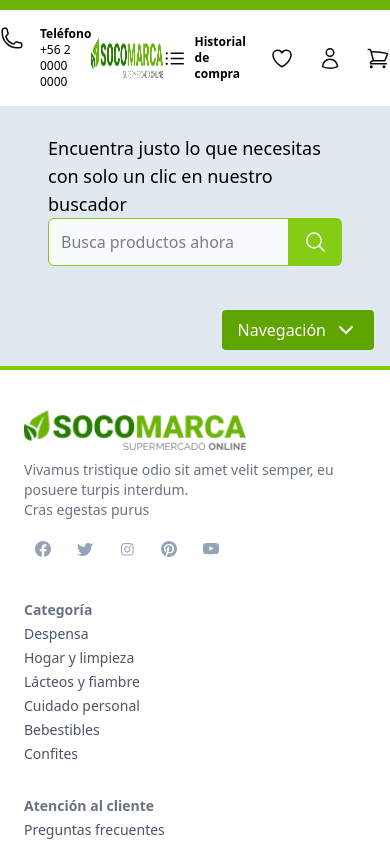
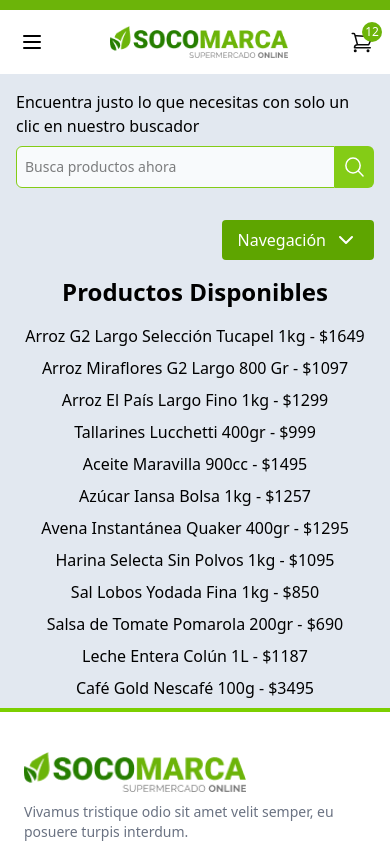
Before and after one commit to Ideas-Digitales/socomarca-frontend, a Next.js app: page / in a window 390 px wide. Shown: the top 844 px of the page. Built offline with nearby package versions, Linux system fonts and the light colour scheme.

Commit message:
feat: update dependencies and enhance header and search components; add mobile menu functionality and clear search option

```diff
--- a/package.json
+++ b/package.json
@@ -9,6 +9,7 @@
     "lint": "next lint"
   },
   "dependencies": {
+    "lucide-react": "^0.510.0",
     "next": "15.3.2",
     "react": "^19.0.0",
     "react-dom": "^19.0.0",
--- a/src/app/components/global/Header.tsx
+++ b/src/app/components/global/Header.tsx
@@ -8,6 +8,8 @@
 import OrderIcon from '../icons/OrderIcon';
 import UserIcon from '../icons/UserIcon';
 import CartIcon from '../icons/CartIcon';
+import { Menu } from 'lucide-react';
+import Link from 'next/link';
 const logoImageUrl = '/assets/global/logo.png';
 
 interface Props {
@@ -16,7 +18,9 @@
 
 export default function Header({ carro }: Props) {
   const [abierto, setAbierto] = useState(false);
+  const [menuMobileOpen, setMenuMobileOpen] = useState(false);
   const menuRef = useRef<HTMLDivElement>(null);
+  const mobileMenuRef = useRef<HTMLDivElement>(null);
   const router = useRouter();
 
   useEffect(() => {
@@ -24,16 +28,27 @@
       if (menuRef.current && !menuRef.current.contains(event.target as Node)) {
         setAbierto(false);
       }
+      if (
+        mobileMenuRef.current &&
+        !mobileMenuRef.current.contains(event.target as Node)
+      ) {
+        setMenuMobileOpen(false);
+      }
     };
 
     document.addEventListener('mousedown', handleClickOutside);
     return () => document.removeEventListener('mousedown', handleClickOutside);
   }, []);
 
+  const toggleMobileMenu = () => {
+    setMenuMobileOpen(!menuMobileOpen);
+  };
+
   return (
     <div className="bg-white text-black py-4 border-t-10 border-[#6CB409] border-b-0 border-l-0 border-r-0 text-xs">
-      <div className="max-w-7xl flex justify-between items-center mx-auto">
-        <div className="flex flex-row gap-4">
+      <div className="max-w-7xl flex justify-between items-center mx-auto px-4">
+        {/* Teléfono (solo visible en desktop) */}
+        <div className="hidden sm:flex flex-row gap-2 sm:gap-4">
           <div>
             <PhoneIcon width={24} height={24} />
           </div>
@@ -42,16 +57,32 @@
             <p>+56 2 0000 0000</p>
           </div>
         </div>
-        <div>
+
+        {/* Botón de menú móvil usando Lucide React */}
+        <div className="block sm:hidden">
+          <button
+            onClick={toggleMobileMenu}
+            className="p-1 focus:outline-none"
+            aria-label="Menú"
+          >
+            <Menu size={24} />
+          </button>
+        </div>
+
+        {/* Logo (centrado en móvil) */}
+        <div className="flex justify-center">
           <Image
             src={logoImageUrl}
             alt="Logo de Socomarca"
-            width={216}
-            height={39}
-            className="h-10 w-auto"
+            width={180}
+            height={32}
+            className="h-8 sm:h-10 w-auto"
           />
         </div>
-        <div className="flex flex-row gap-6 items-center">
+
+        {/* Íconos para desktop */}
+        <div className="hidden sm:flex flex-row gap-3 sm:gap-6 items-center">
+          <Link href="/mis-compras">
             <div className="flex flex-row gap-2 items-center">
               <div>
                 <OrderIcon width={24} height={24} />
@@ -63,13 +94,14 @@
                 </p>
               </div>
             </div>
+          </Link>
 
           <span>
             <HearthIcon width={24} height={24} />
           </span>
           <div className="relative" ref={menuRef}>
             <span
-              onClick={() => router.push('/datos-personales')}
+              onClick={() => setAbierto(!abierto)}
               className="cursor-pointer"
             >
               <UserIcon width={24} height={24} />
@@ -78,7 +110,16 @@
             {abierto && (
               <div className="absolute right-0 mt-2 w-40 bg-white shadow-lg border-gray-200 border-2 border-t-[#6cb409] z-50">
                 <button
-                  className="block w-full text-left px-4 py-2 text-sm text-gray-700 cursor-pointer"
+                  className="block w-full text-left px-4 py-2 text-sm text-gray-700 cursor-pointer hover:bg-gray-100"
+                  onClick={() => {
+                    setAbierto(false);
+                    router.push('/datos-personales');
+                  }}
+                >
+                  Mi cuenta
+                </button>
+                <button
+                  className="block w-full text-left px-4 py-2 text-sm text-gray-700 cursor-pointer hover:bg-gray-100"
                   onClick={() => {
                     setAbierto(false);
                     router.push('/login');
@@ -98,7 +139,77 @@
             )}
           </div>
         </div>
+
+        {/* Solo ícono de carrito visible en móvil */}
+        <div className="block sm:hidden relative">
+          <CartIcon width={24} height={24} />
+          {carro?.length > 0 && (
+            <span className="absolute -top-2 -right-2 bg-[#6cb409] text-white text-xs w-5 h-5 flex items-center justify-center rounded-full">
+              {carro.length}
+            </span>
+          )}
         </div>
+      </div>
+
+      {/* Menú móvil */}
+      {menuMobileOpen && (
+        <div
+          ref={mobileMenuRef}
+          className="fixed top-[4.5rem] left-0 right-0 bg-white shadow-lg z-50 border-t border-[#6CB409]"
+        >
+          <div className="flex flex-col divide-y divide-gray-100">
+            <div className="flex items-center gap-3 p-4">
+              <PhoneIcon width={20} height={20} />
+              <div>
+                <p className="font-bold">Teléfono </p>
+                <p>+56 2 0000 0000</p>
+              </div>
+            </div>
+
+            <div
+              className="flex items-center gap-3 p-4"
+              onClick={() => {
+                setMenuMobileOpen(false);
+              }}
+            >
+              <OrderIcon width={20} height={20} />
+              <p className="font-bold">Historial de compra</p>
+            </div>
+
+            <div
+              className="flex items-center gap-3 p-4"
+              onClick={() => {
+                setMenuMobileOpen(false);
+              }}
+            >
+              <HearthIcon width={20} height={20} />
+              <p>Favoritos</p>
+            </div>
+
+            <div
+              className="flex items-center gap-3 p-4"
+              onClick={() => {
+                setMenuMobileOpen(false);
+                router.push('/datos-personales');
+              }}
+            >
+              <UserIcon width={20} height={20} />
+              <p>Mi cuenta</p>
+            </div>
+
+            <button
+              className="flex items-center gap-3 p-4 w-full text-left"
+              onClick={() => {
+                setMenuMobileOpen(false);
+                router.push('/login');
+              }}
+            >
+              <UserIcon width={20} height={20} />
+              <p>Cerrar sesión</p>
+            </button>
+          </div>
+        </div>
+      )}
     </div>
   );
 }
--- a/src/app/components/global/Search.tsx
+++ b/src/app/components/global/Search.tsx
@@ -1,12 +1,12 @@
 'use client';
 
-import { useState, useEffect } from 'react';
+import { useState } from 'react';
 import SearchIcon from '../icons/SearchIcon';
 import useStore from '@/stores/useStore';
 
 export default function Search() {
-  const { setSearchTerm, searchTerm } = useStore();
-  const [inputValue, setInputValue] = useState(searchTerm);
+  const { setSearchTerm } = useStore();
+  const [inputValue, setInputValue] = useState('');
 
   const handleInputChange = (e: React.ChangeEvent<HTMLInputElement>) => {
     const value = e.target.value;
@@ -23,17 +23,18 @@
     }
   };
 
-  useEffect(() => {
-    setInputValue(searchTerm);
-  }, [searchTerm]);
+  const handleClear = () => {
+    setInputValue('');
+    setSearchTerm('');
+  };
 
   return (
     <div className="max-w-7xl mx-auto w-full">
-      <div className="flex py-[28px] px-[48px] flex-col w-full">
-        <label htmlFor="search" className="text-[18px] font-medium leading-7">
+      <div className="flex py-4 px-4 sm:py-[28px] sm:px-[48px] flex-col w-full">
+        <label htmlFor="search" className="text-base sm:text-[18px] font-medium leading-6 sm:leading-7 mb-2">
           Encuentra justo lo que necesitas con solo un clic en nuestro buscador
         </label>
-        <div className="flex">
+        <div className="flex relative">
           <input
             type="text"
             id="search"
@@ -41,11 +42,20 @@
             onChange={handleInputChange}
             onKeyDown={handleKeyDown}
             placeholder="Busca productos ahora"
-            className="input-search w-full px-3 py-[11px]"
+            className="input-search w-full px-2 sm:px-3 py-2 sm:py-[11px] text-sm sm:text-base"
           />
+          {inputValue && (
+            <button
+              onClick={handleClear}
+              className="absolute right-12 sm:right-16 top-1/2 transform -translate-y-1/2 text-gray-500 hover:text-gray-700"
+              aria-label="Limpiar búsqueda"
+            >
+              ×
+            </button>
+          )}
           <button
             onClick={handleSearch}
-            className="flex py-[9px] px-[15px] justify-end items-center gap-[10px] button-search hover:bg-lime-900 cursor-pointer"
+            className="flex py-[9px] px-2 sm:px-[15px] justify-end items-center gap-[10px] button-search"
           >
             <SearchIcon />
           </button>
--- a/src/app/components/icons/OrderIcon.tsx
+++ b/src/app/components/icons/OrderIcon.tsx
@@ -8,7 +8,7 @@
     <svg
       xmlns="http://www.w3.org/2000/svg"
       width={width}
-      height="{height}"
+      height={height}
       viewBox={`0 0 ${width} ${height}`}
       fill="none"
     >
--- a/src/stores/useStore.ts
+++ b/src/stores/useStore.ts
@@ -8,7 +8,6 @@
   isLoading: boolean;
   searchTerm: string;
   setProducts: (products: Product[]) => void;
-  setLoading: (loading: boolean) => void;
   setSearchTerm: (term: string) => void;
   fetchProducts: () => Promise<void>;
 }
@@ -18,8 +17,16 @@
   products: [],
   filteredProducts: [],
   searchTerm: '',
-  setProducts: (products: Product[]) => set({ products }),
-  setLoading: (loading: boolean) => set({ isLoading: loading }),
+  setProducts: (products: Product[]) => {
+    set({
+      products,
+      filteredProducts: get().searchTerm
+        ? products.filter((product) =>
+            product.name.toLowerCase().includes(get().searchTerm.toLowerCase())
+          )
+        : products,
+    });
+  },
   setSearchTerm: (term: string) => {
     const { products } = get();
     set({
@@ -35,7 +42,17 @@
     try {
       set({ isLoading: true });
       const { data } = await fetchGetProducts();
-      set({ products: data, isLoading: false });
+
+      if (Array.isArray(data)) {
+        set({
+          products: data,
+          filteredProducts: data, // Todos los productos
+          isLoading: false,
+        });
+      } else {
+        console.error('La respuesta no contiene un array de productos:', data);
+        set({ isLoading: false });
+      }
     } catch (error) {
       console.error('Error fetching products:', error);
       set({ isLoading: false });
```
Also changed, not shown: 1 other file (tests, documents, lock files or other folders). Lines whose indentation alone changed are shown as unchanged.
